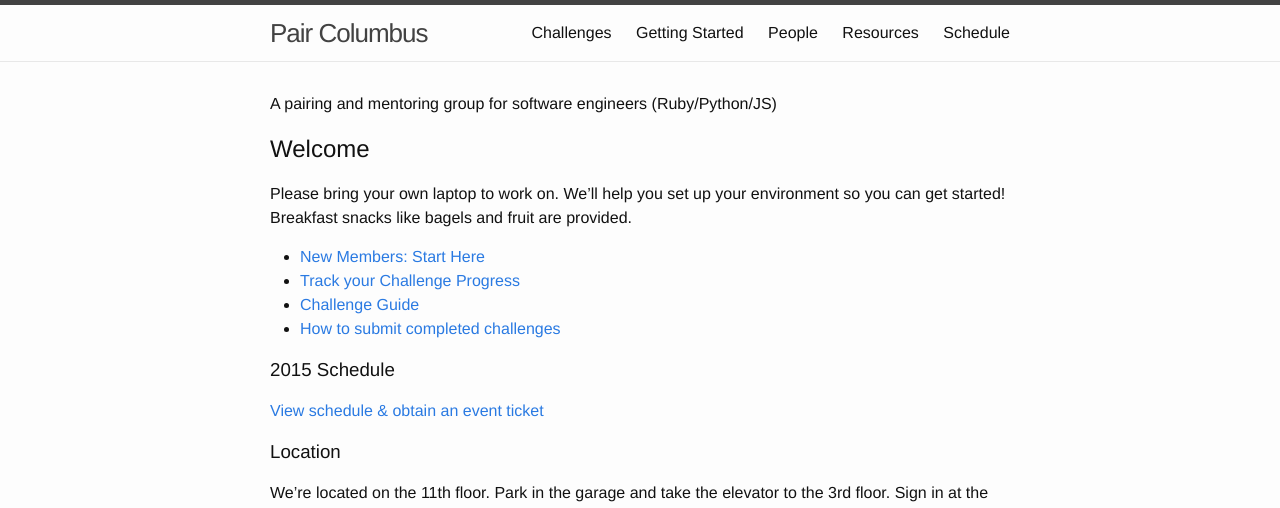
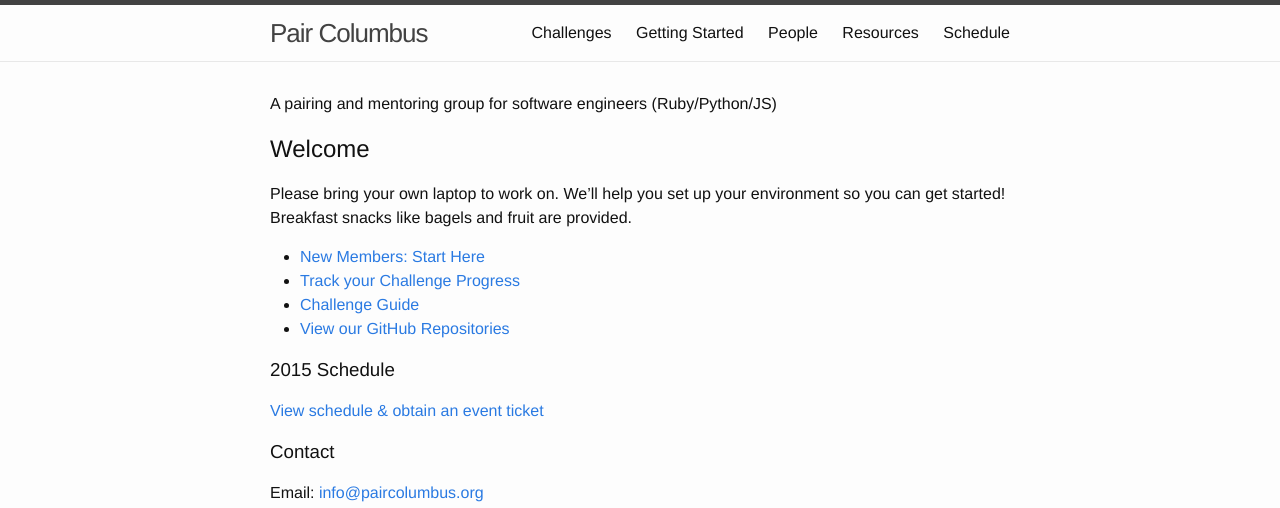
Before and after one commit to paircolumbus/paircolumbus.github.io, a Jekyll site: the page built from index.md, in a window 1280 px wide and 1400 px high. Shown: the top 508 px of the window. Built offline with Jekyll 4.4.1, drawn with Linux system fonts in a browser that asks for light colours; some of the changed text lies outside the part shown.

Commit message:
cleaned up index a tad

```diff
--- a/index.md
+++ b/index.md
@@ -10,13 +10,16 @@ Please bring your own laptop to work on. We'll help you set up your environment
 - [New Members: Start Here](/getting_started/)
 - [Track your Challenge Progress](http://challengeprogress.herokuapp.com/)
 - [Challenge Guide](/challenges/)
-- [How to submit completed challenges](/challenges/#how-to-submit-challenges-via-github)
+- [View our GitHub Repositories](https://github.com/paircolumbus/)
 
 ### 2015 Schedule
 [View schedule & obtain an event ticket](https://www.eventbrite.com/e/pair-programming-mentoring-covermymeds-tickets-15224426670)
 
+### Contact
+Email: <info@paircolumbus.org>
+
 ### Location
-We're located on the 11th floor. Park in the garage and take the elevator to the 3rd floor. Sign in at the security desk and tell them you need to head to the 11th floor.
+Park in the garage and take the elevator to the 3rd floor. Sign in at the security desk and tell them you need to head to the 11th floor, CoverMyMeds.
 
 <iframe
   width="625"
```
Also changed, not shown: other parts of index.md (+1 -5 lines).
